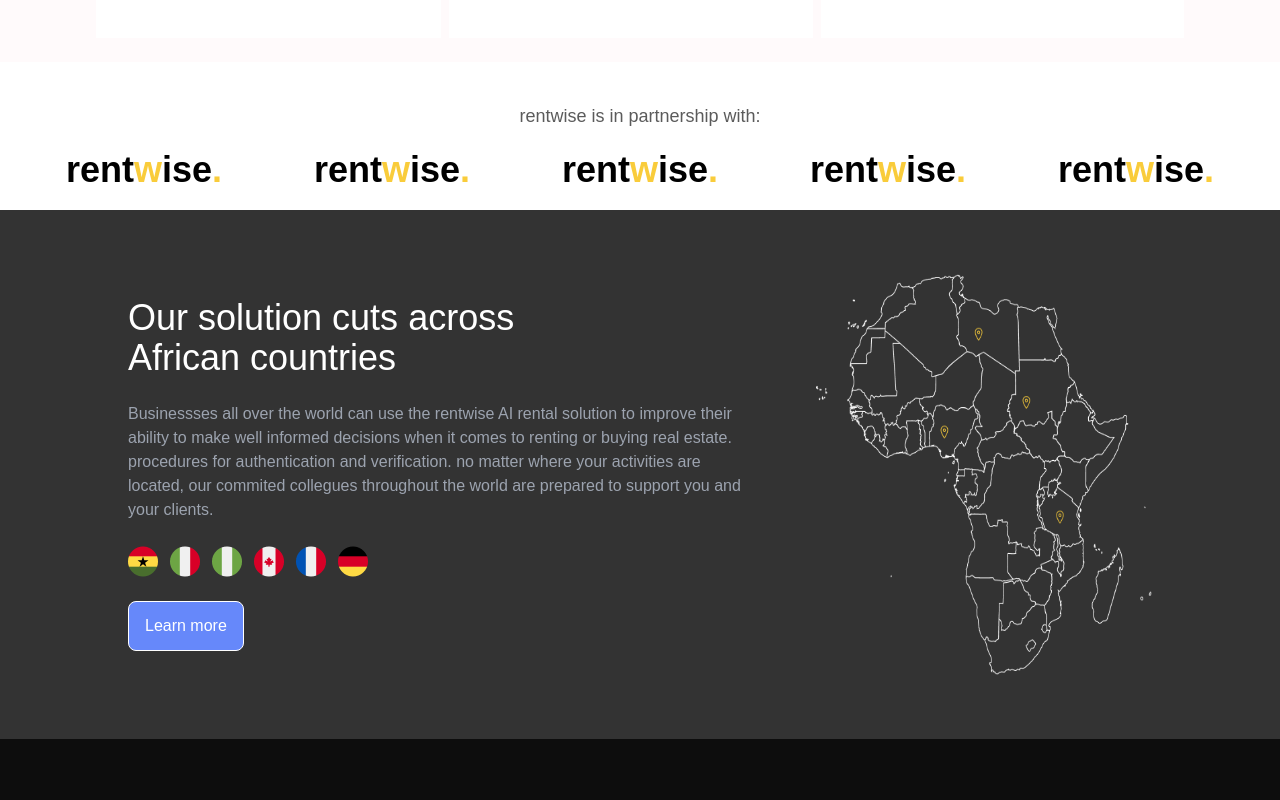
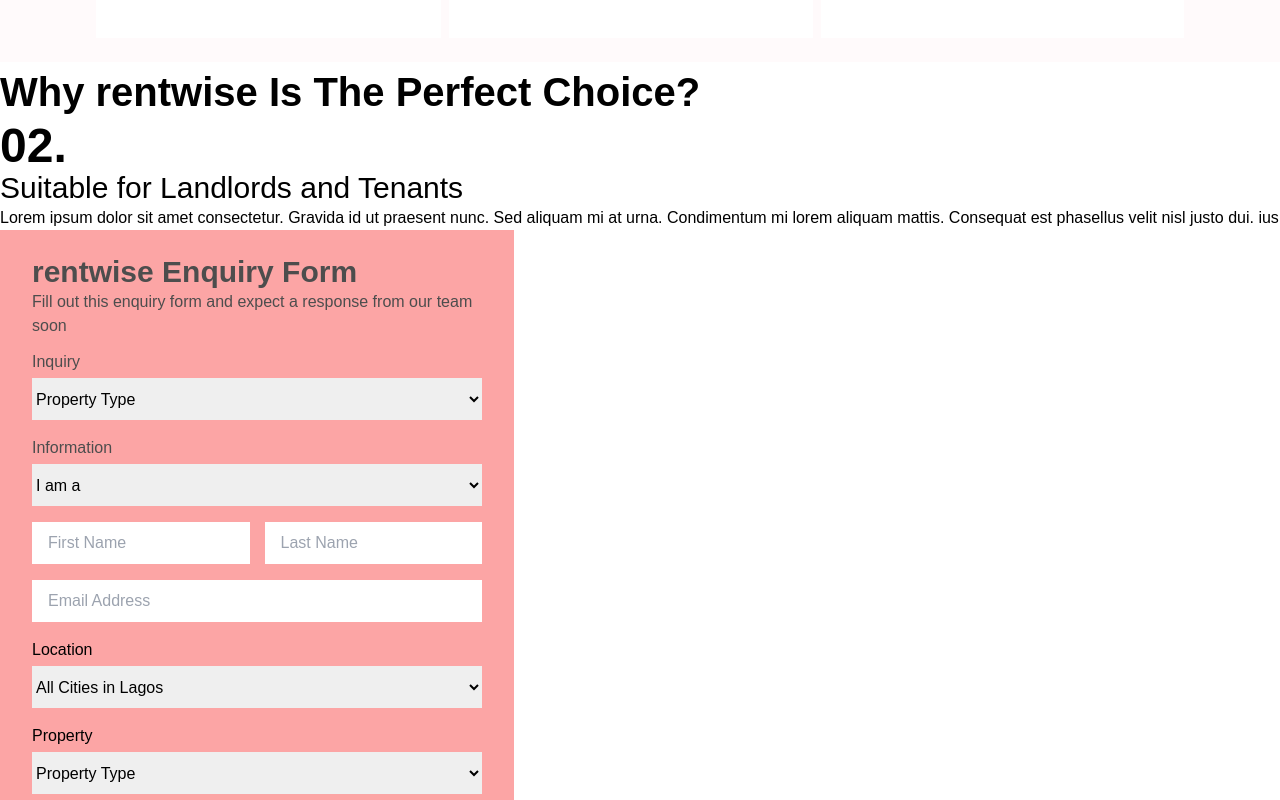
Before and after one commit to Obadea/rentwise, a React (Create React App) app: page / in a window 1280 px wide. Shown: the part 1660-2460 px from the top of the page. Built offline with nearby package versions, Linux system fonts and the light colour scheme; a web font is replaced by a local one.

Commit message:
enquiry form set up

```diff
--- a/src/landingpage/LandingPage.jsx
+++ b/src/landingpage/LandingPage.jsx
@@ -19,7 +19,7 @@ function LandingPage() {
       <TopProperties />
       {/* <WiseReport /> */}
       <StatemenComponent />
-      {/* <Enquiry /> */}
+      <Enquiry />
       <Partnership />
       <Solution />
       <Footer />
--- a/src/landingpage/components/Enquiry.jsx
+++ b/src/landingpage/components/Enquiry.jsx
@@ -4,26 +4,35 @@ function Enquiry() {
   return (
     <div>
       <div>
-        <div className="flex flex-col lg:flex ">
-          <h2>Want to add your property to our list?</h2>
-          <p>
-            Lorem ipsum dolor sit amet consectetur. Gravida id ut praesent nunc.
-            Sed aliquam mi at urna. Condimentum mi lorem aliquam mattis.
-            Consequat est phasellus velit nisl justo dui. Faucibus dictum
-            habitasse sed vel at nisl non. Nisi placerat purus sed varius
-            euismod. Risus etiam purus donec neque.{" "}
-          </p>
+        <div className="flex flex-col ">
+          <div>
+            <h2 className="font-bold text-[40px]">
+              Why rentwise Is The Perfect Choice?
+            </h2>
+            <div>
+              <h2 className="font-bold text-5xl">02.</h2>
+              <h3 className="text-3xl">Suitable for Landlords and Tenants</h3>
+              <p className="">
+                Lorem ipsum dolor sit amet consectetur. Gravida id ut praesent
+                nunc. Sed aliquam mi at urna. Condimentum mi lorem aliquam
+                mattis. Consequat est phasellus velit nisl justo dui. ius
+              </p>
+            </div>
+          </div>
         </div>
-        <div className="flex flex-col bg-red-300 px-8 py-6 w-[514px] ">
-          <h3 className="3xl font-bold text-customNameBlack">
+        <div className="flex flex-col bg-red-300 px-8 py-6 w-[514px] h-[813px] ">
+          <h3 className="text-3xl font-bold text-customNameBlack">
             rentwise Enquiry Form
           </h3>
           <p className="font-normal text-customNameBlack">
             Fill out this enquiry form and expect a response from our team soon
           </p>
-          <form action="#" className="  flex flex-col gap-8">
+          <form action="#" className="  flex flex-col gap-4 mt-3">
             <div className="flex flex-col  gap-1 ">
-              <label htmlFor="inquiry" className="text-customNameBlack">
+              <label
+                htmlFor="inquiry"
+                className="font-medium text-customNameBlack"
+              >
                 Inquiry
               </label>
               <select
@@ -161,7 +170,7 @@ function Enquiry() {
               />
             </div>
 
-            <button className="h-full bg-customSearchblue p-5 rounded-lg text-textcolor font-bold text-xl">
+            <button className="h-full bg-customSearchblue p-5 rounded-lg text-textcolor font-bold text-xl mt-4">
               Submit
             </button>
           </form>
```
